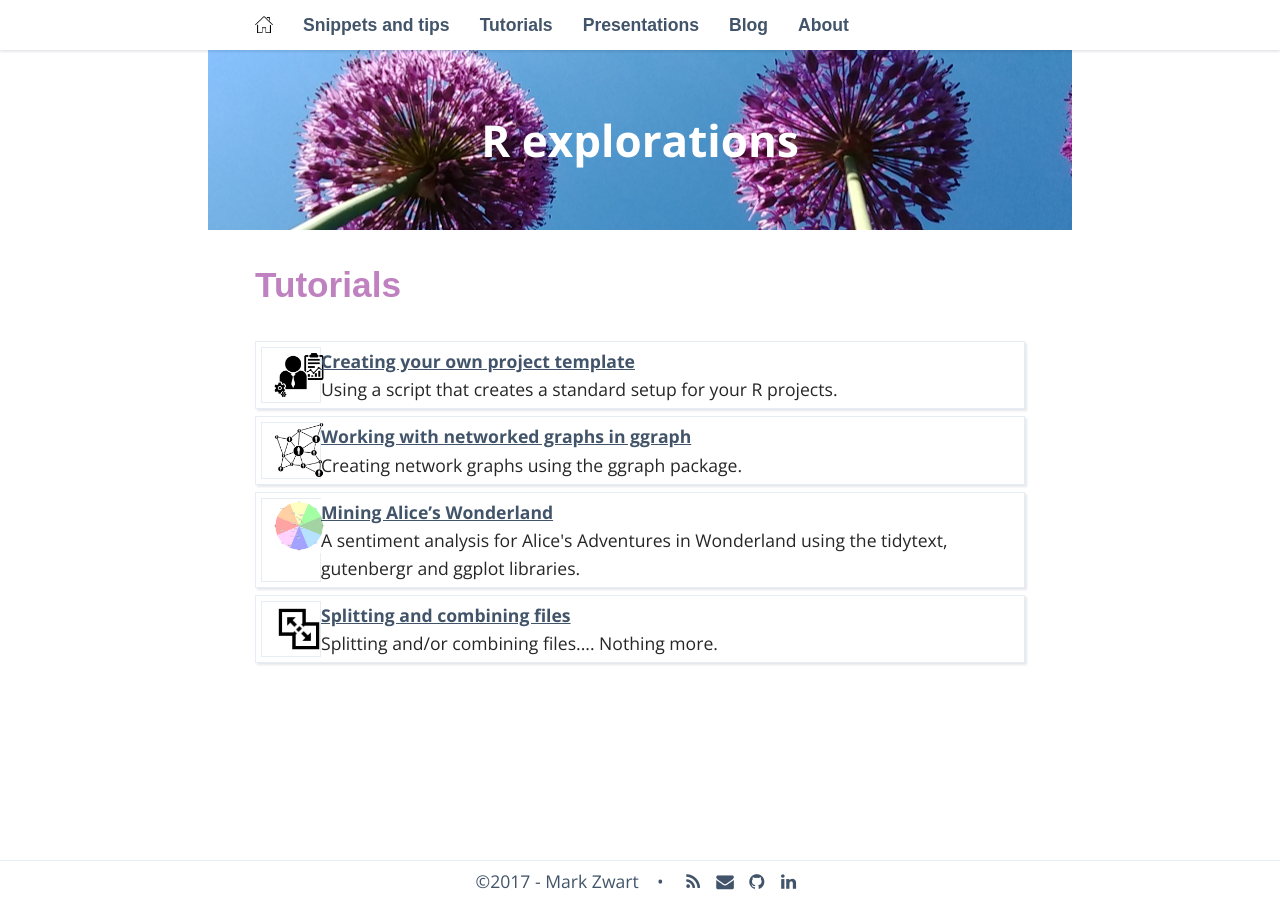
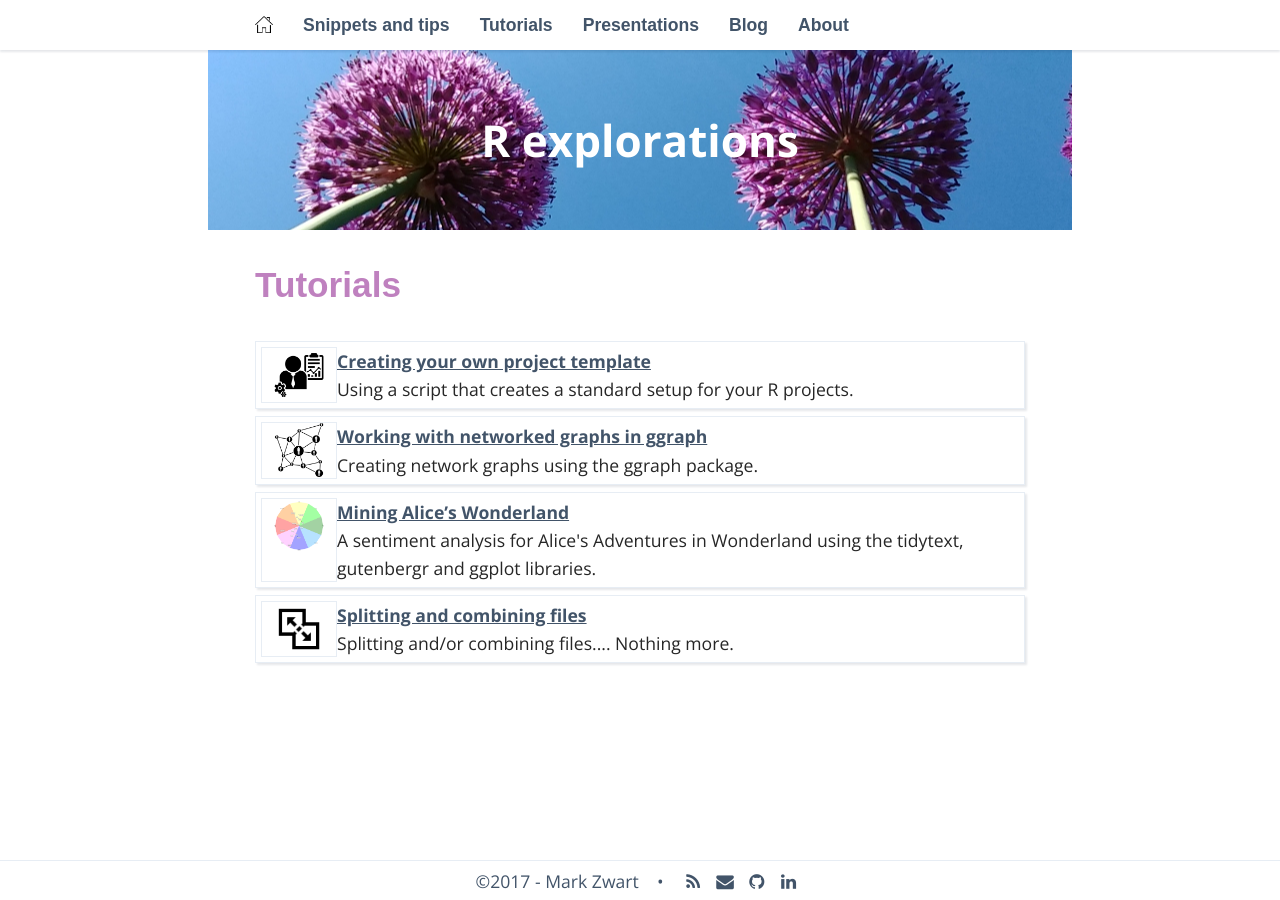
Before and after one commit to mark-me/mark-me.github.io, a Jekyll site: the page built from _pages/02-tutorials.md, in a window 1280 px wide. Built offline with Jekyll 4.4.1, drawn with Linux system fonts in a browser that asks for light colours; nearby versions of some CDN libraries; some web fonts are replaced; comment, search, counter and statistics services are not loaded.

Commit message:
Changing snippet index

```diff
--- a/_sass/_layout.scss
+++ b/_sass/_layout.scss
@@ -112,7 +112,6 @@ blogtext{
 .index_item_left {
   border: 1px solid $light;
   flex: initial;
-  width: 60px;
 }
 .index_item_right > div {
   border: 1px solid $light;
```
